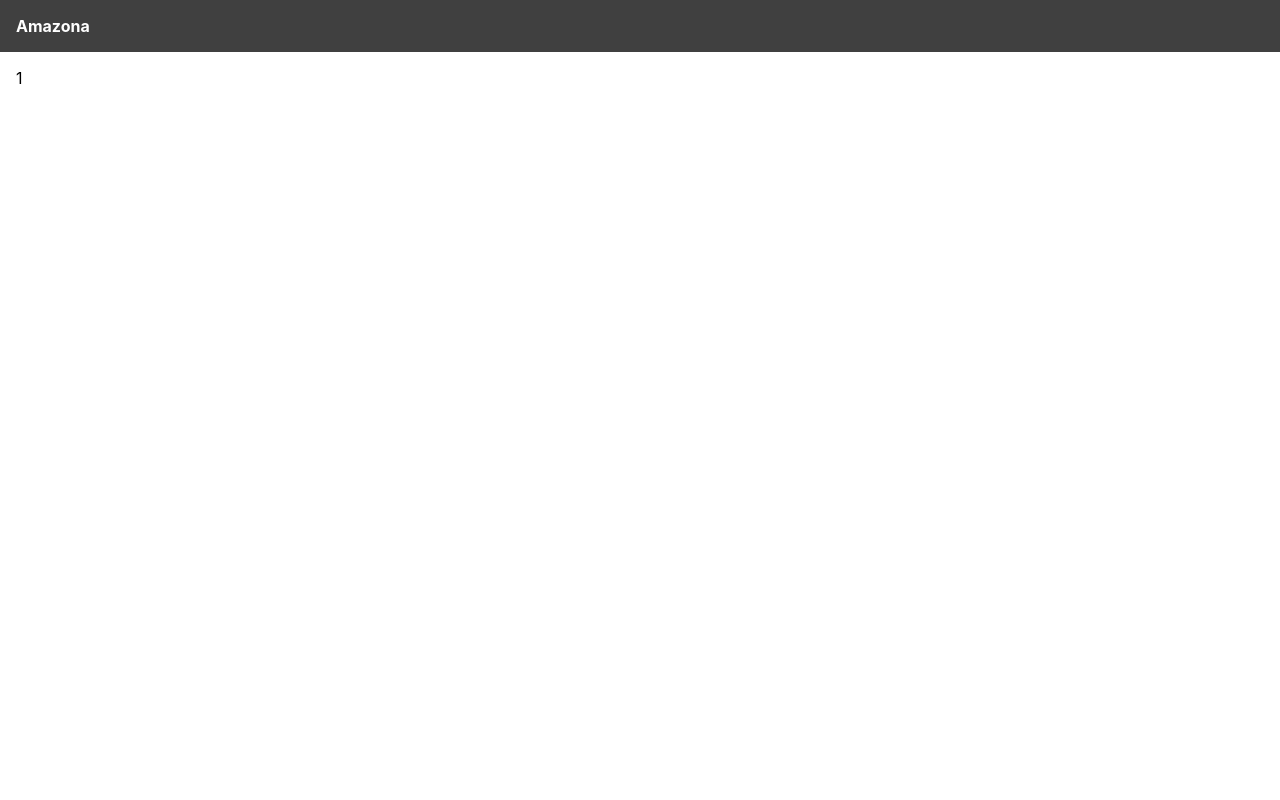
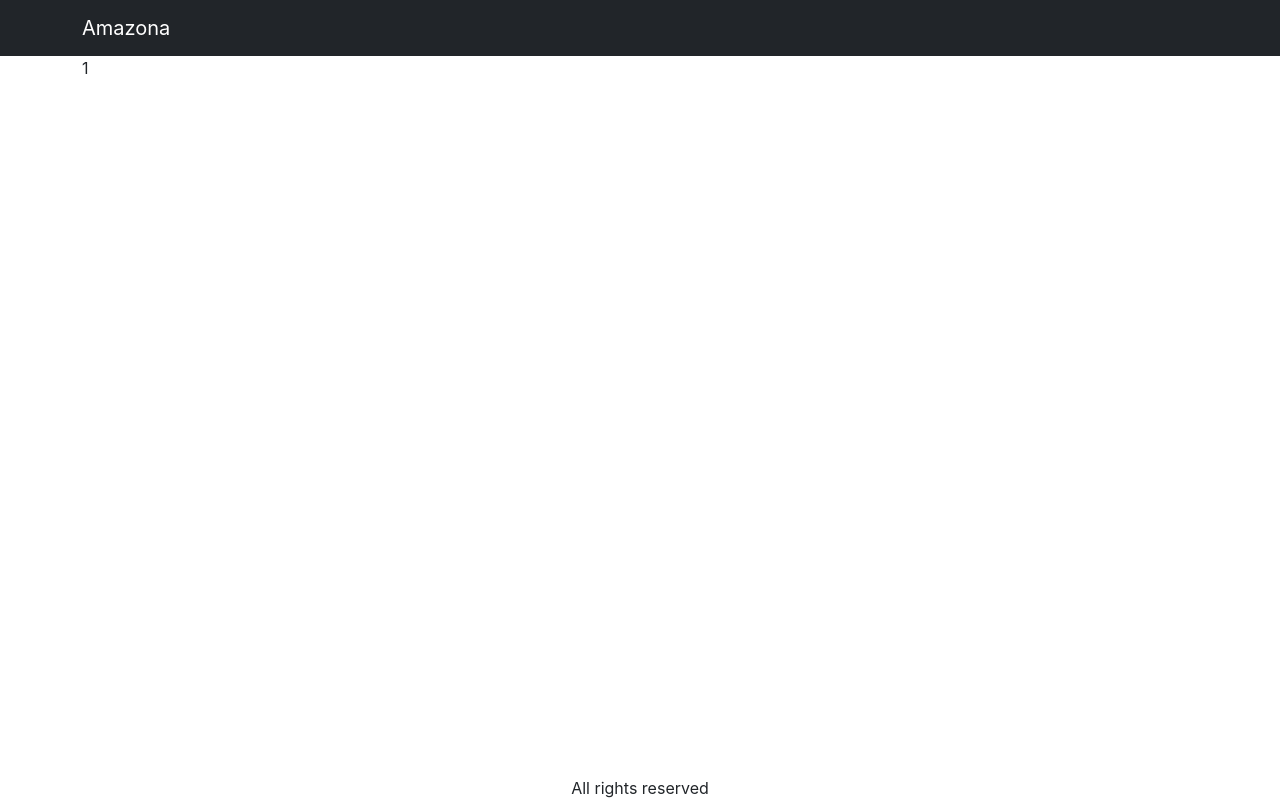
Before and after one commit to josebarrera1996/mern-amazona, a React (Create React App) app in the folder client/: page /product/1 in a window 1280 px wide. Built offline with nearby package versions, Linux system fonts and the light colour scheme.

Commit message:
Add bootstrap UI Framework

```diff
--- a/client/package.json
+++ b/client/package.json
@@ -8,8 +8,11 @@
     "@testing-library/react": "^13.3.0",
     "@testing-library/user-event": "^13.5.0",
     "axios": "^1.1.3",
+    "bootstrap": "^5.2.2",
     "react": "^18.2.0",
+    "react-bootstrap": "^2.5.0",
     "react-dom": "^18.2.0",
+    "react-router-bootstrap": "^0.26.2",
     "react-router-dom": "^6.4.2",
     "react-scripts": "5.0.1",
     "use-reducer-logger": "^1.0.2",
--- a/client/src/App.js
+++ b/client/src/App.js
@@ -1,4 +1,6 @@
-import { BrowserRouter, Route, Routes, Link } from 'react-router-dom';
+import { Container, Navbar } from 'react-bootstrap';
+import { LinkContainer } from 'react-router-bootstrap';
+import { BrowserRouter, Route, Routes } from 'react-router-dom';
 import HomeScreen from './screens/HomeScreen.js';
 import ProductScreen from './screens/ProductScreen.js';
 
@@ -7,16 +9,29 @@
   return (
 
     <BrowserRouter>
-      <div>
+      <div className='d-flex flex-column site-container'>
         <header>
-          <Link to='/'>Amazona</Link>
+          <Navbar bg='dark' variant='dark'>
+            <Container>
+              <LinkContainer to='/'>
+                <Navbar.Brand>
+                  Amazona
+                </Navbar.Brand>
+              </LinkContainer>
+            </Container>
+          </Navbar>
         </header>
         <main>
-          <Routes>
-            <Route path='/product/:slug' element={<ProductScreen />} />
-            <Route path='/' element={<HomeScreen />} />
-          </Routes>
+          <Container>
+            <Routes>
+              <Route path='/product/:slug' element={<ProductScreen />} />
+              <Route path='/' element={<HomeScreen />} />
+            </Routes>
+          </Container>
         </main>
+        <footer>
+          <div className='text-center'>All rights reserved</div>
+        </footer>
       </div>
     </BrowserRouter>
   );
--- a/client/src/index.css
+++ b/client/src/index.css
@@ -7,19 +7,12 @@
   -moz-osx-font-smoothing: grayscale;
 }
 
-header {
-  background-color: #404040;
-  padding: 1rem;
-}
-
-header a {
-  color: #ffffff;
-  font-weight: bold;
-  text-decoration: none;
+.site-container {
+  min-height: 100vh;
 }
 
 main {
-  padding: 1rem;
+  flex: 1;
 }
 
 .products {
--- a/client/src/index.js
+++ b/client/src/index.js
@@ -1,5 +1,6 @@
 import React from 'react';
 import ReactDOM from 'react-dom/client';
+import 'bootstrap/dist/css/bootstrap.min.css';
 import './index.css';
 import App from './App';
 import reportWebVitals from './reportWebVitals';
```
Also changed, not shown: 2 other files (tests, documents, lock files or other folders).
